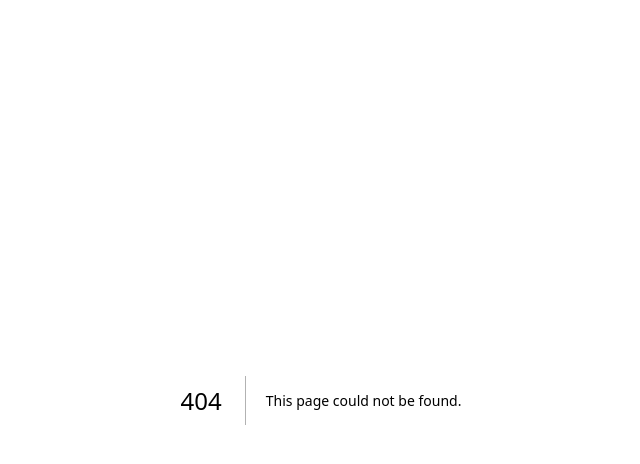
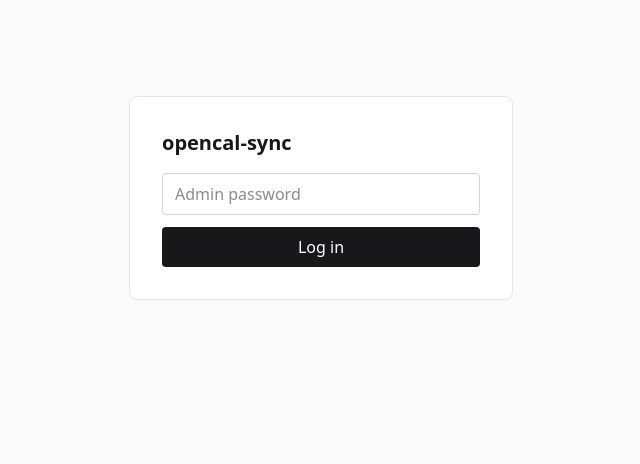
Before and after one commit to Sclipper/opencal-sync, a Next.js app: page /login in a window 1280 px wide. Before the commit this address had no page. Shown: the top 464 px of the page, without its empty margins (319-959 px from the left). Built offline with nearby package versions, Linux system fonts and the light colour scheme.

Commit message:
feat: password auth with signed session cookie

```diff
--- /dev/null
+++ b/src/app/login/page.tsx
@@ -0,0 +1,38 @@
+import { cookies } from 'next/headers'
+import { redirect } from 'next/navigation'
+import { checkPassword, createToken, SESSION_COOKIE } from '../../lib/session'
+
+async function login(formData: FormData) {
+  'use server'
+  const password = String(formData.get('password') ?? '')
+  if (!checkPassword(password)) redirect('/login?error=1')
+  const store = await cookies()
+  store.set(SESSION_COOKIE, createToken(), {
+    httpOnly: true,
+    sameSite: 'lax',
+    secure: (process.env.BASE_URL ?? '').startsWith('https'),
+    maxAge: 30 * 86_400,
+    path: '/',
+  })
+  redirect('/')
+}
+
+export default async function LoginPage({ searchParams }: { searchParams: Promise<{ error?: string }> }) {
+  const { error } = await searchParams
+  return (
+    <main className="mx-auto mt-24 max-w-sm rounded-lg border border-zinc-200 bg-white p-8">
+      <h1 className="mb-4 text-xl font-semibold">opencal-sync</h1>
+      {error && <p className="mb-3 text-sm text-red-600">Wrong password.</p>}
+      <form action={login} className="space-y-3">
+        <input
+          type="password"
+          name="password"
+          placeholder="Admin password"
+          required
+          className="w-full rounded border border-zinc-300 px-3 py-2"
+        />
+        <button className="w-full rounded bg-zinc-900 px-3 py-2 text-white">Log in</button>
+      </form>
+    </main>
+  )
+}
--- /dev/null
+++ b/src/lib/auth.ts
@@ -0,0 +1,9 @@
+import { cookies } from 'next/headers'
+import { redirect } from 'next/navigation'
+import { SESSION_COOKIE, verifyToken } from './session'
+
+export async function requireAuth(): Promise<void> {
+  const store = await cookies()
+  const token = store.get(SESSION_COOKIE)?.value
+  if (!token || !verifyToken(token)) redirect('/login')
+}
--- /dev/null
+++ b/src/lib/session.ts
@@ -0,0 +1,30 @@
+import { createHmac, timingSafeEqual } from 'node:crypto'
+
+export const SESSION_COOKIE = 'session'
+
+function secret(): Buffer {
+  return createHmac('sha256', 'opencal-sync-session-v1').update(process.env.ADMIN_PASSWORD ?? '').digest()
+}
+
+function sign(payload: string): string {
+  return createHmac('sha256', secret()).update(payload).digest('hex')
+}
+
+export function createToken(ttlMs = 30 * 86_400_000, now = Date.now()): string {
+  const exp = String(now + ttlMs)
+  return `${exp}.${sign(exp)}`
+}
+
+export function verifyToken(token: string, now = Date.now()): boolean {
+  const [exp, sig] = token.split('.')
+  if (!exp || !sig || !/^\d+$/.test(exp) || Number(exp) < now) return false
+  const expected = sign(exp)
+  return sig.length === expected.length && timingSafeEqual(Buffer.from(sig), Buffer.from(expected))
+}
+
+export function checkPassword(input: string): boolean {
+  if (!process.env.ADMIN_PASSWORD) return false
+  const a = createHmac('sha256', 'opencal-pw').update(input).digest()
+  const b = createHmac('sha256', 'opencal-pw').update(process.env.ADMIN_PASSWORD).digest()
+  return timingSafeEqual(a, b)
+}
```
Also changed, not shown: 1 other file (tests, documents, lock files or other folders).
